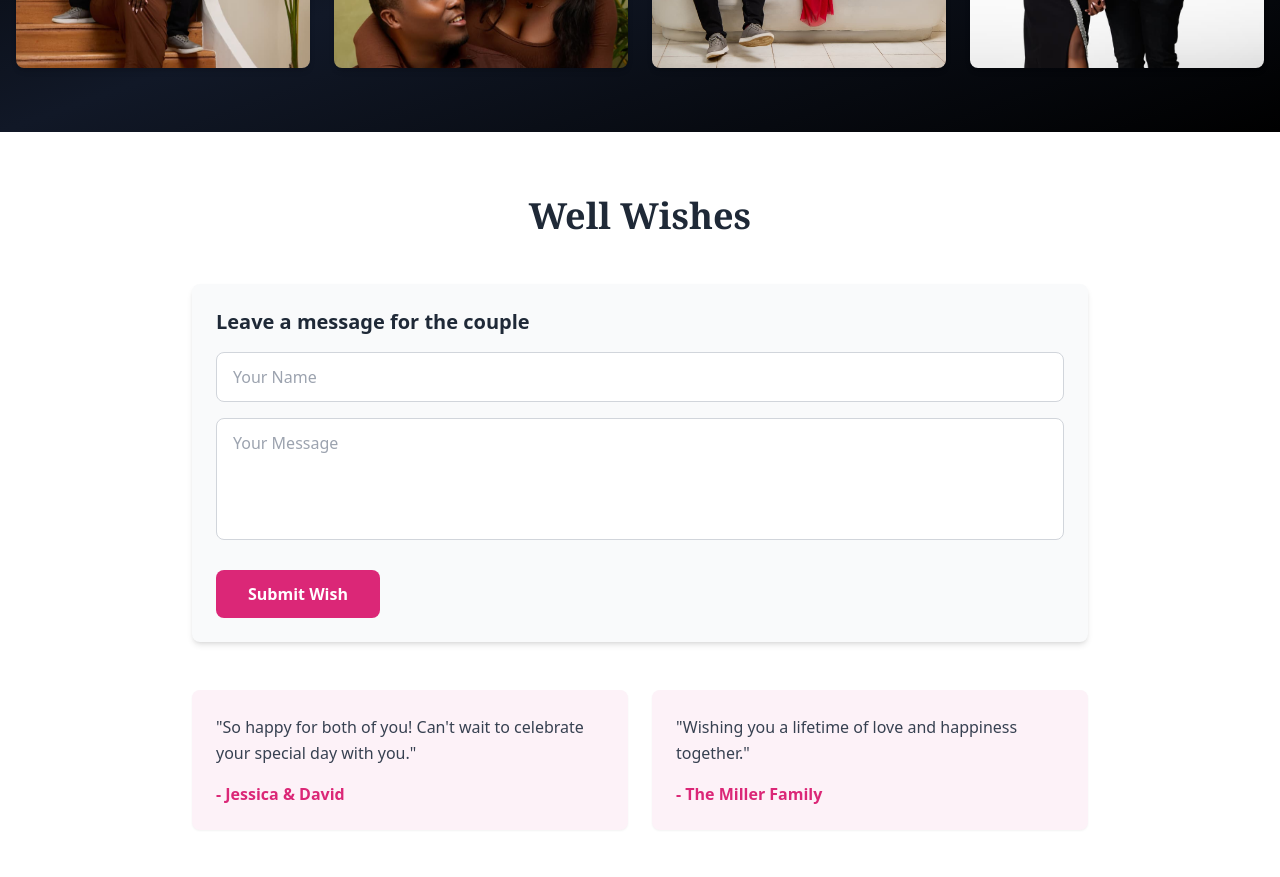
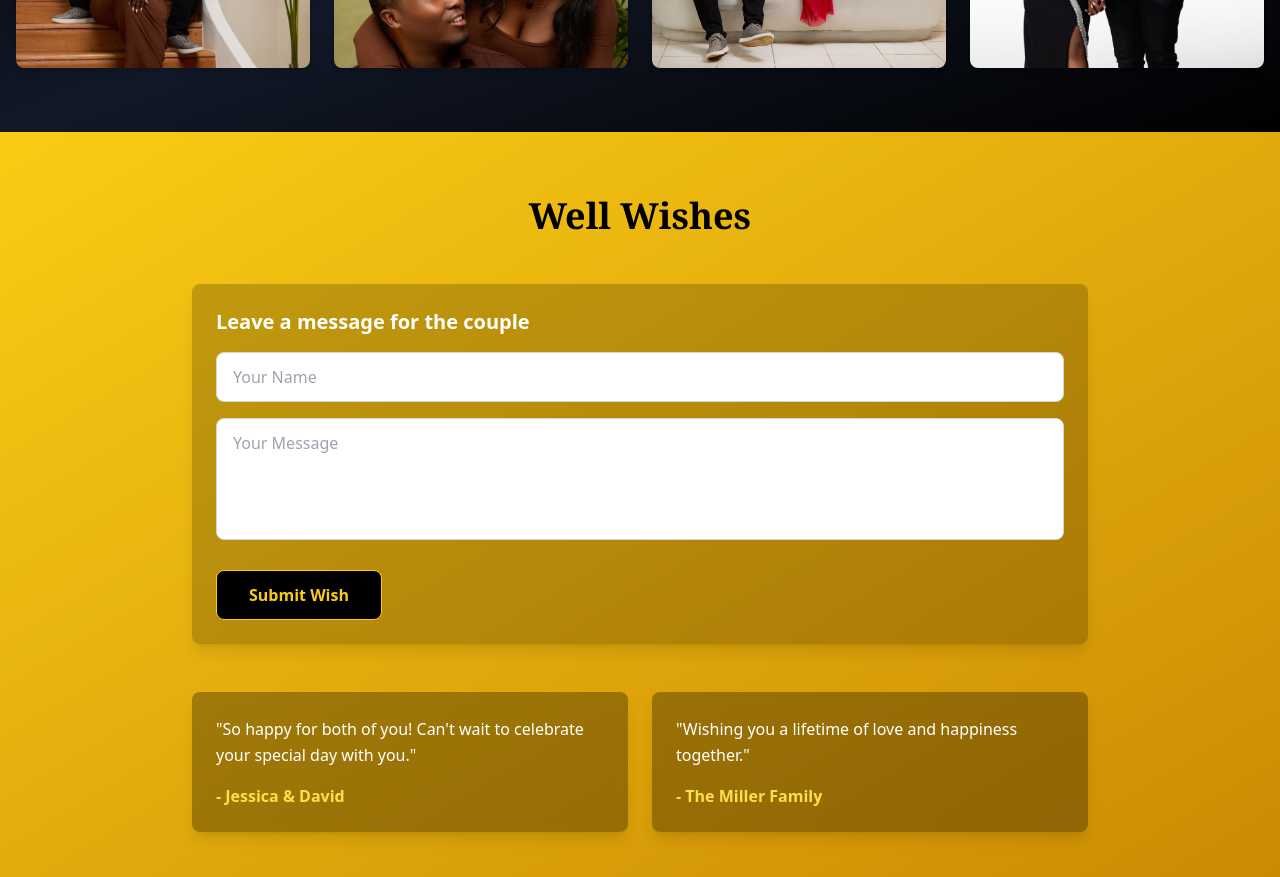
Before and after one commit to rigzlion8/prewed, a Next.js app: page / in a window 1280 px wide. Shown: the part 1920-2797 px from the top of the page. Built offline with nearby package versions, Linux system fonts and the light colour scheme; no server answers; the database is empty.

Commit message:
UI changes gold and black theme

```diff
--- a/app/page.tsx
+++ b/app/page.tsx
@@ -415,11 +415,11 @@ export default function HomePage() {
       </section>
 
       {/* Feedback Section */}
-      <section id="feedback" className="py-16 px-4 bg-white">
+      <section id="feedback" className="py-16 px-4 bg-gradient-to-br from-yellow-400 to-yellow-600">
         <div className="max-w-4xl mx-auto">
-          <h2 className="text-3xl md:text-4xl font-serif font-bold text-center text-gray-800 mb-12">Well Wishes</h2>
-          <div className="bg-gray-50 p-4 md:p-6 rounded-lg shadow-md mb-12">
-            <h3 className="text-xl font-semibold text-gray-800 mb-4">Leave a message for the couple</h3>
+          <h2 className="text-3xl md:text-4xl font-serif font-bold text-center text-black mb-12">Well Wishes</h2>
+          <div className="bg-black bg-opacity-20 p-4 md:p-6 rounded-lg shadow-lg mb-12 backdrop-blur-sm">
+            <h3 className="text-xl font-semibold text-white mb-4">Leave a message for the couple</h3>
             <form onSubmit={handleWishSubmit}>
               <div className="mb-4">
                 <input
@@ -427,7 +427,7 @@ export default function HomePage() {
                   placeholder="Your Name"
                   value={wishName}
                   onChange={(e) => setWishName(e.target.value)}
-                  className="w-full px-4 py-3 border border-gray-300 rounded-lg focus:outline-none focus:ring-2 focus:ring-pink-500 text-base"
+                  className="w-full px-4 py-3 border border-gray-300 rounded-lg focus:outline-none focus:ring-2 focus:ring-yellow-500 text-base bg-white"
                   required
                   disabled={isSubmittingWish}
                 />
@@ -438,7 +438,7 @@ export default function HomePage() {
                   rows={4}
                   value={wishMessage}
                   onChange={(e) => setWishMessage(e.target.value)}
-                  className="w-full px-4 py-3 border border-gray-300 rounded-lg focus:outline-none focus:ring-2 focus:ring-pink-500 text-base resize-none"
+                  className="w-full px-4 py-3 border border-gray-300 rounded-lg focus:outline-none focus:ring-2 focus:ring-yellow-500 text-base resize-none bg-white"
                   required
                   disabled={isSubmittingWish}
                 />
@@ -458,7 +458,7 @@ export default function HomePage() {
               <button
                 type="submit"
                 disabled={isSubmittingWish}
-                className="w-full md:w-auto bg-pink-600 text-white px-8 py-3 rounded-lg hover:bg-pink-700 disabled:bg-gray-400 disabled:cursor-not-allowed transition font-semibold"
+                className="w-full md:w-auto bg-black text-yellow-400 px-8 py-3 rounded-lg hover:bg-gray-800 disabled:bg-gray-400 disabled:cursor-not-allowed transition font-semibold border border-yellow-400"
               >
                 {isSubmittingWish ? 'Sending...' : 'Submit Wish'}
               </button>
@@ -467,13 +467,13 @@ export default function HomePage() {
 
           <div className="grid grid-cols-1 md:grid-cols-2 gap-6">
             {/* Sample Wishes */}
-            <div className="bg-pink-50 p-4 md:p-6 rounded-lg shadow-sm">
-              <p className="text-gray-700 mb-4 leading-relaxed">"So happy for both of you! Can't wait to celebrate your special day with you."</p>
-              <p className="text-pink-600 font-semibold">- Jessica & David</p>
+            <div className="bg-black bg-opacity-30 p-4 md:p-6 rounded-lg shadow-lg backdrop-blur-sm">
+              <p className="text-white mb-4 leading-relaxed">"So happy for both of you! Can't wait to celebrate your special day with you."</p>
+              <p className="text-yellow-300 font-semibold">- Jessica & David</p>
             </div>
-            <div className="bg-pink-50 p-4 md:p-6 rounded-lg shadow-sm">
-              <p className="text-gray-700 mb-4 leading-relaxed">"Wishing you a lifetime of love and happiness together."</p>
-              <p className="text-pink-600 font-semibold">- The Miller Family</p>
+            <div className="bg-black bg-opacity-30 p-4 md:p-6 rounded-lg shadow-lg backdrop-blur-sm">
+              <p className="text-white mb-4 leading-relaxed">"Wishing you a lifetime of love and happiness together."</p>
+              <p className="text-yellow-300 font-semibold">- The Miller Family</p>
             </div>
           </div>
         </div>
```
